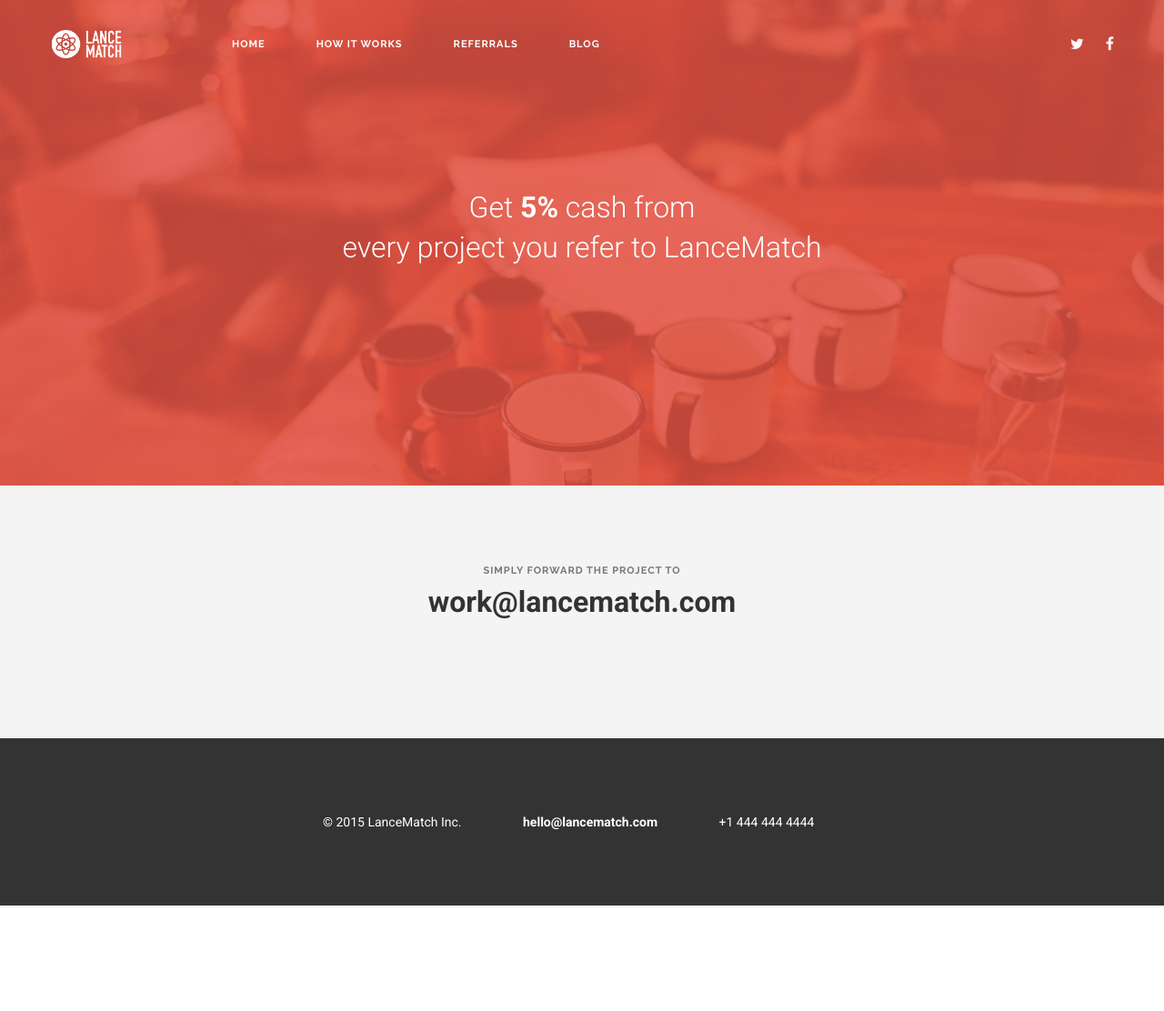
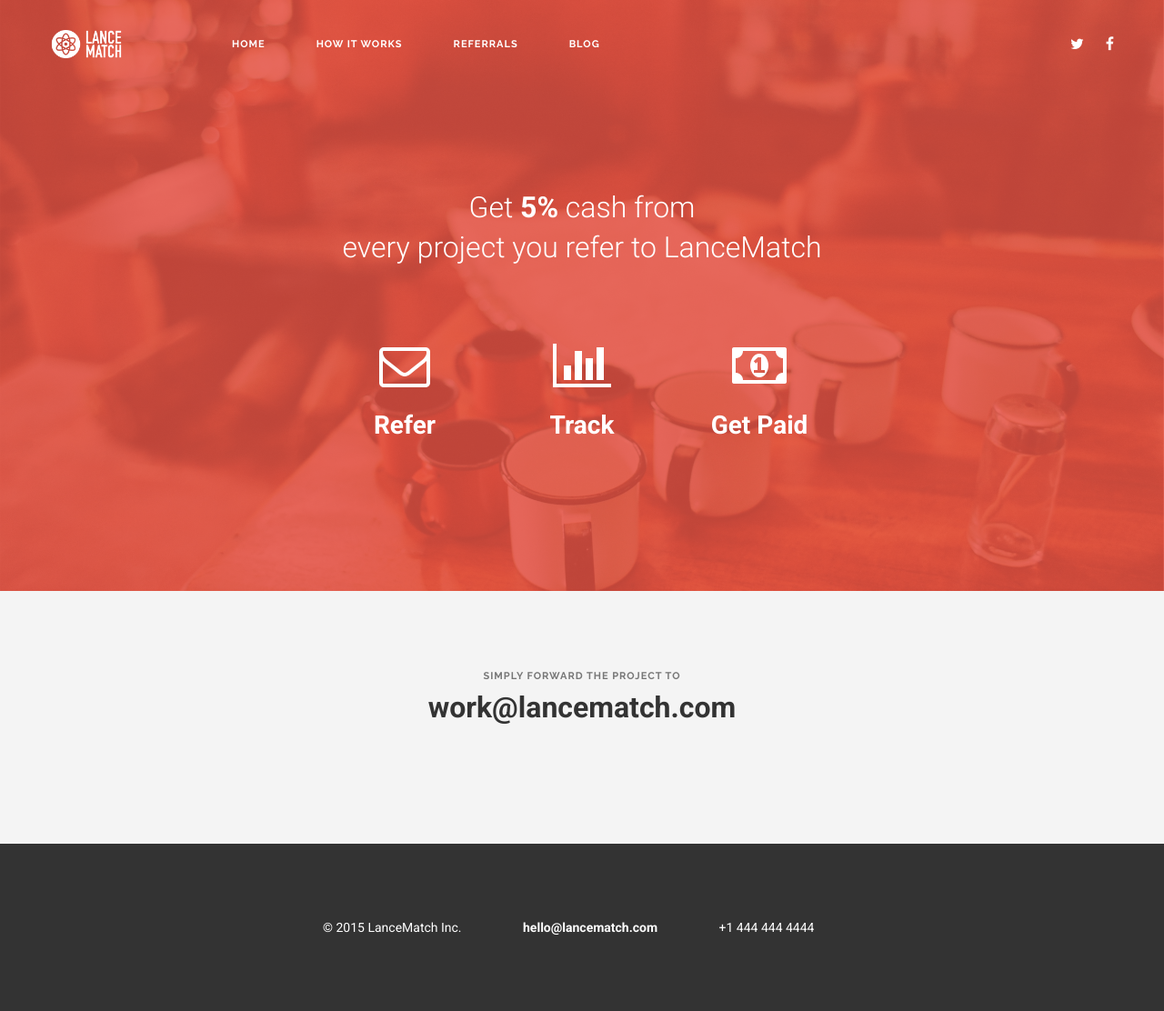
Before and after one commit to LanceMatch/LanceMatch, a Jekyll site: the page built from referrals/index.html, in a window 1280 px wide. Shown: the whole page at 91% size. Built offline with Jekyll 4.4.1, drawn with Linux system fonts in a browser that asks for light colours; before the commit the page ends 996 px from its top, so only the background shows below that.

Commit message:
content additions

```diff
--- a/_config.yml
+++ b/_config.yml
@@ -8,8 +8,8 @@
 #url: "http://localhost:4000m" # the base hostname & protocol for your site
 
 twitter_username: jekyllrb
-twitter_url: "https://twitter.com/lancematch"
-facebook_url: "#"
+twitter_url: "https://twitter.com/LanceMatch"
+facebook_url: "https://facebook.com/LanceMatch"
 
 
 # Build settings
--- a/referrals/index.html
+++ b/referrals/index.html
@@ -14,6 +14,26 @@
           <h1 class="text-white">Get <strong>5%</strong> cash from <br>every project you refer to LanceMatch<br></h1>
         </div>
       </div>
+
+      <div class="col-sm-6 col-sm-offset-3">
+        <div class="row center">
+          <div class="col-sm-4">
+            <i class="icon text-white fa fa-envelope-o"></i>
+            <h2 class="text-white"><strong>Refer</strong></h2>
+          </div>
+
+          <div class="col-sm-4">
+            <i class="icon text-white fa fa-bar-chart"></i>
+            <h2 class="text-white"><strong>Track</strong></h2>
+          </div>
+
+          <div class="col-sm-4">
+            <i class="icon text-white fa fa-money"></i>
+            <h2 class="text-white"><strong>Get Paid</strong></h2>
+          </div>
+        </div>
+      </div>
+
     </div>
   </header>
 
```
Also changed, not shown: how-it-works/overview/index.md (+3 -3 lines).
